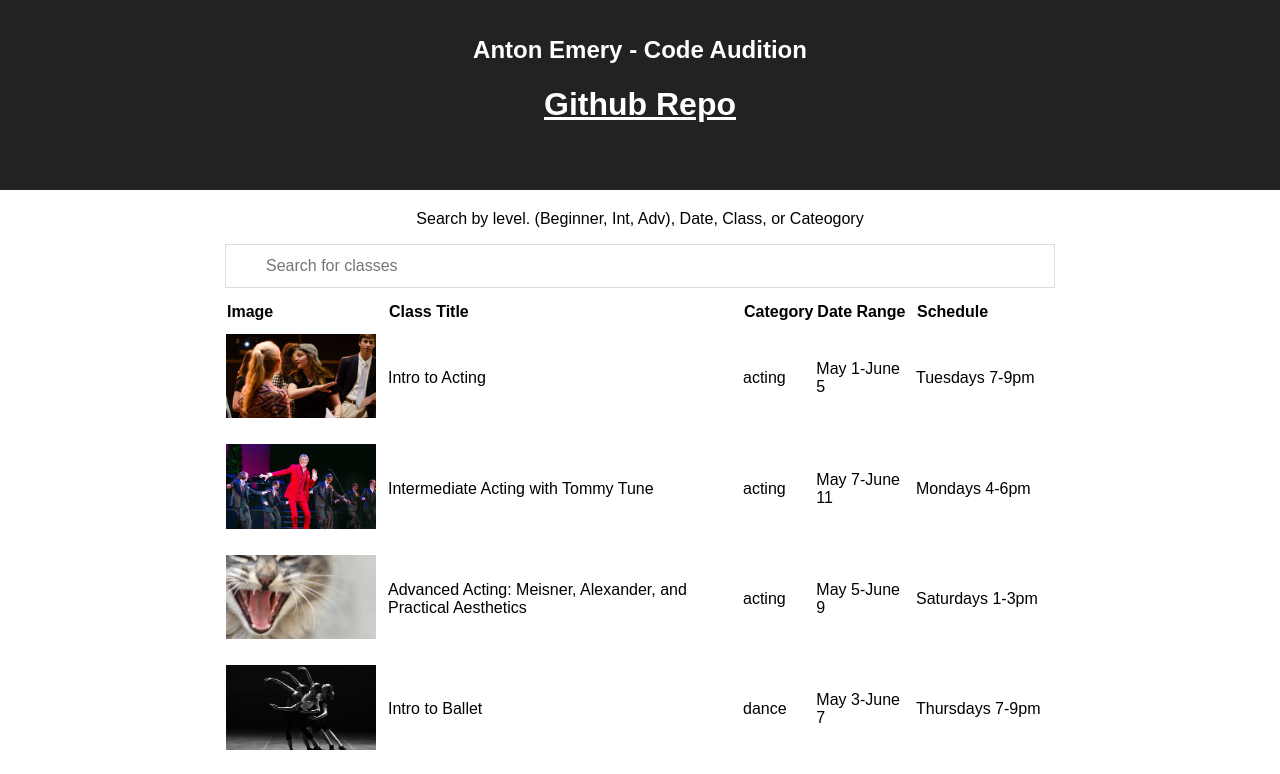
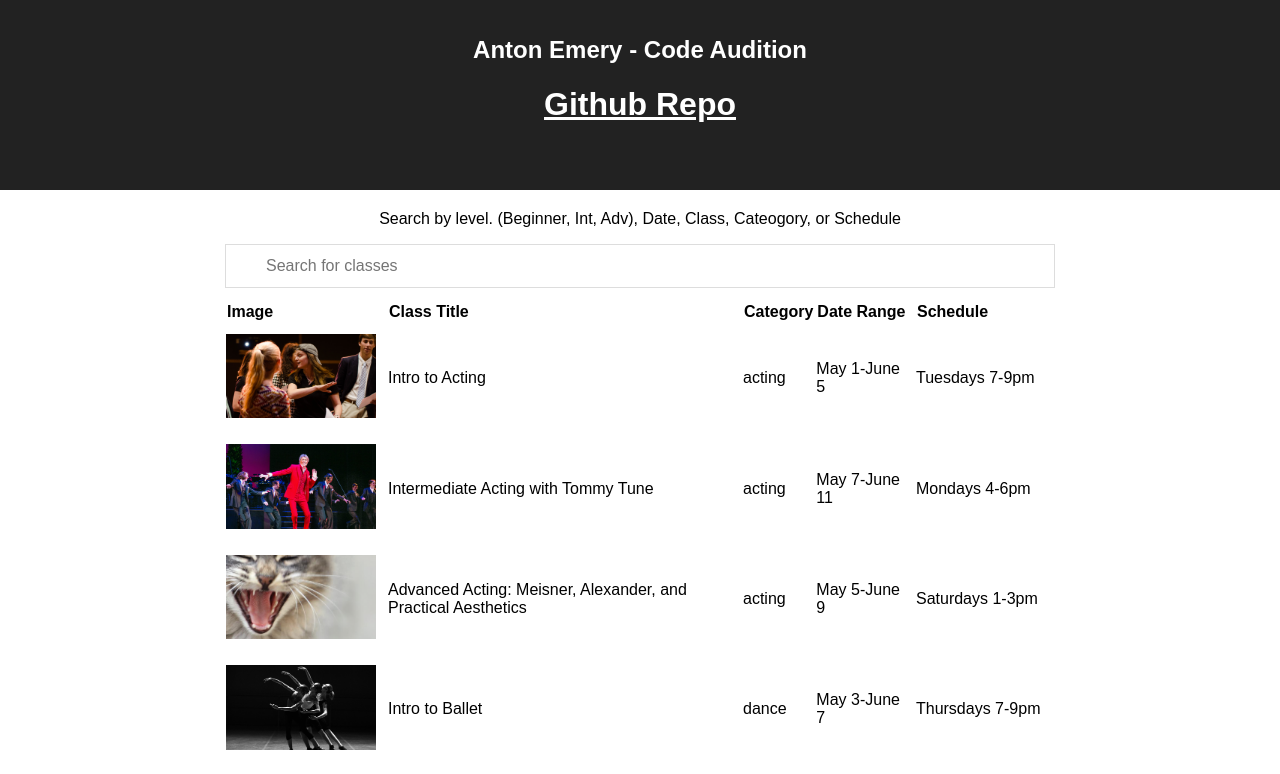
Before and after one commit to AntonEmery/code-audition, a React (Create React App) app: page / in a window 1280 px wide. Shown: the top 774 px of the page. Built offline with nearby package versions, Linux system fonts and the light colour scheme.

Commit message:
added schedule wording

```diff
--- a/src/App.js
+++ b/src/App.js
@@ -27,7 +27,7 @@ class App extends Component {
           <h1><a href="https://github.com/AntonEmery/code-audition" target="_blank">Github Repo</a></h1>
         </header>
         <div className="content">
-          <p>Search by level. (Beginner, Int, Adv), Date, Class, or Cateogory</p>
+          <p>Search by level. (Beginner, Int, Adv), Date, Class, Cateogory, or Schedule</p>
           <input type="text" name="filter" value={this.state.value} onChange={this.handleChange} placeholder="Search for classes" />
           <Classes classes={mock_data} searchTerm={this.state.filterTerm} />
         </div>
```
